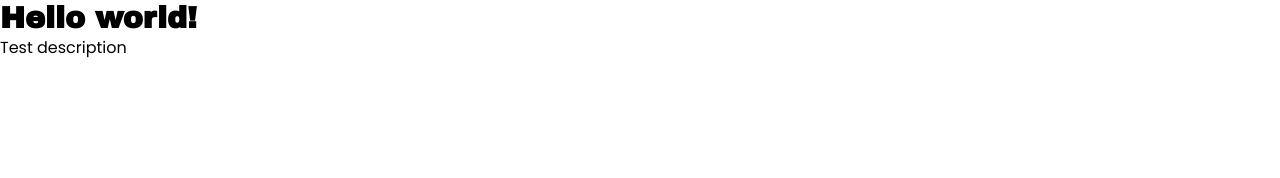
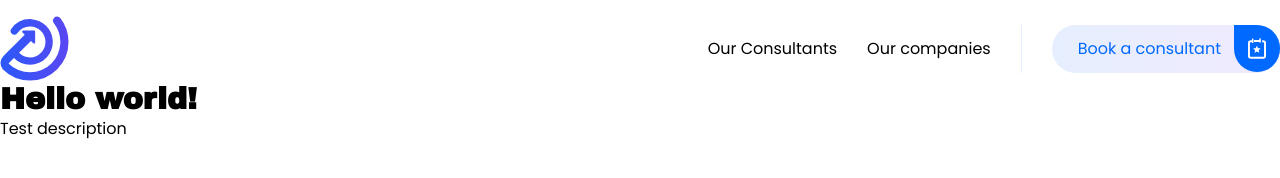
Before and after one commit to foysalimran/wave, a website: page index.html in a window 1280 px wide. Drawn offline with Linux system fonts and the light colour scheme.

Commit message:
add header

```diff
--- a/assets/css/style.css
+++ b/assets/css/style.css
@@ -2,6 +2,42 @@
 @tailwind components;
 @tailwind utilities;
 
-.test {
-    @apply text-3xl font-bold
+.containers {
+  @apply container mx-auto;
 }
+
+.button-primary {
+  padding: 18px 42px 17px;
+  background: transparent linear-gradient(90deg, #e6efff 0%, #f0eafd 100%) 0% 0%
+    no-repeat padding-box;
+  border-radius: 35px;
+  @apply text-primary;
+  font-size: 18px;
+}
+
+.header .header-logo {
+  width: 69px;
+  height: 65px;
+}
+.header ul li {
+  @apply text-base;
+}
+.header ul li:not(:last-child) {
+  margin-right: 30px;
+}
+.header ul li:last-child {
+  padding-left: 30px;
+  border-left: 1px solid #e6efff;
+}
+.header ul li button {
+  @apply text-base;
+  padding: 12px 59px 12px 26px;
+}
+.header ul li button .button-icon {
+    padding: 13px 14px;
+    border-radius: 0px 30px 30px 30px;
+}
+.header ul li button img {
+    width: 18px;
+    height: 21px;
+}
--- a/index.html
+++ b/index.html
@@ -10,7 +10,26 @@
   </head>
 
   <body>
-    <div class="header">
+    <div class="header pt-4">
+      <div class="containers">
+        <div class="flex justify-between">
+          <div class="header-logo">
+            <img src="assets/images/Union 5.svg" alt="header logo" />
+          </div>
+          <ul class="flex items-center">
+            <li><a href="#">Our Consultants</a></li>
+            <li><a href="#">Our companies</a></li>
+            <li>
+              <button class="button-primary relative">
+                <span>Book a consultant</span>
+                <div class="absolute top-0 right-0 bg-primary button-icon">
+                  <img src="assets/images/Path 14113.svg" alt="button svg" />
+                </div>
+              </button>
+            </li>
+          </ul>
+        </div>
+      </div>
       <h1 class="text-3xl font-bold">Hello world!</h1>
       <p>Test description</p>
     </div>
```
Also changed, not shown: assets/css/style.main.css.
